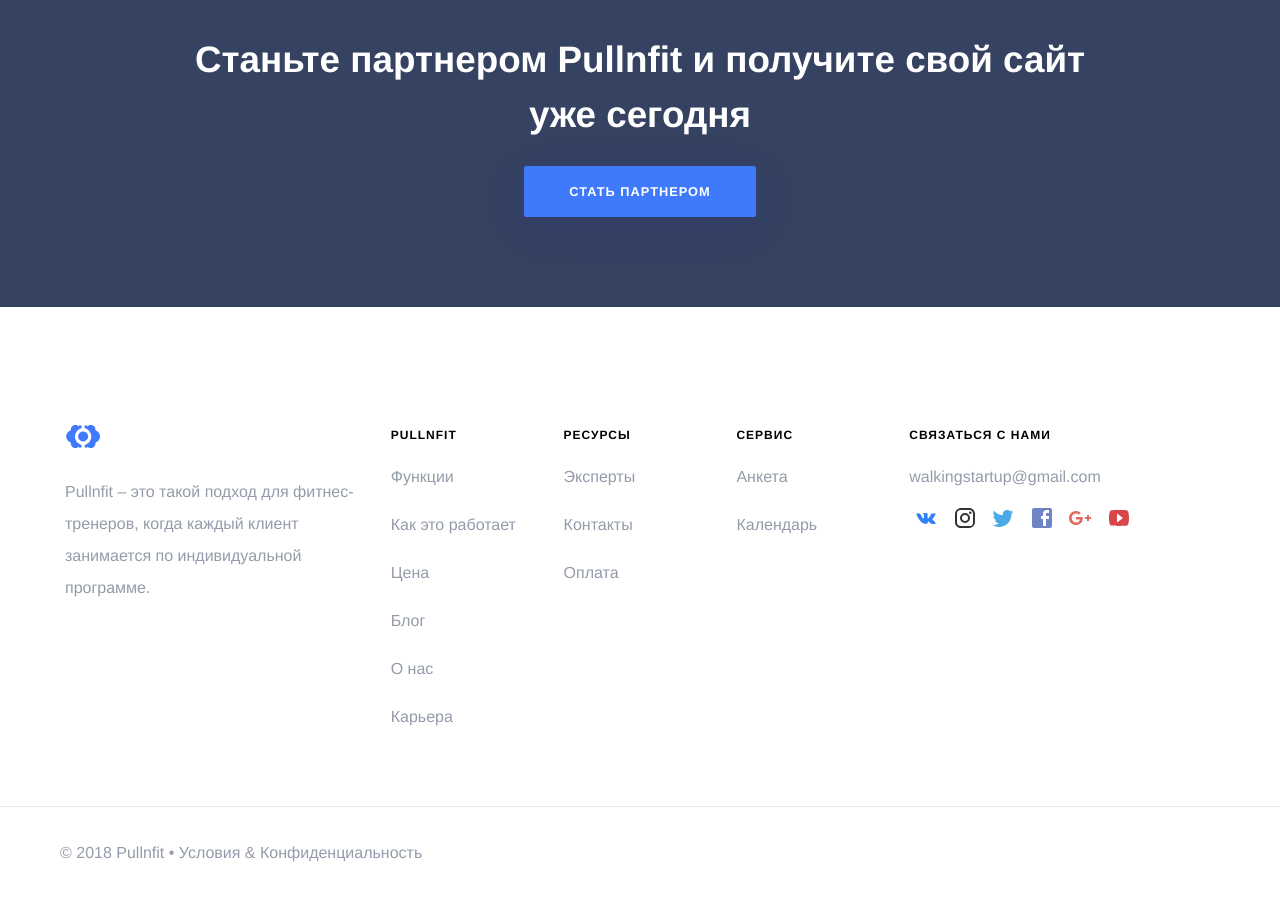
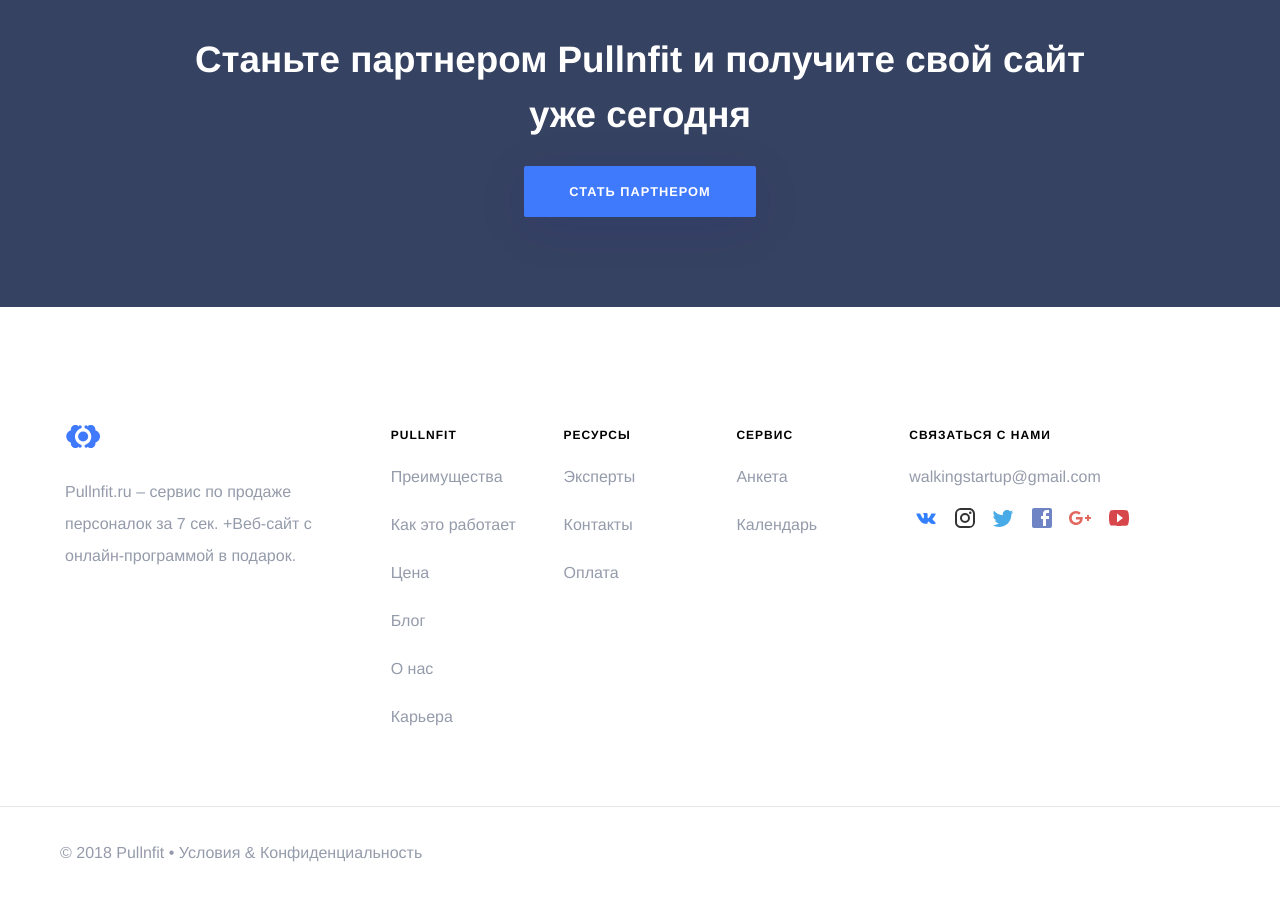
Before and after one commit to RakhimyanTim/adroholic.github.io, a Jekyll site: the page built from pages/index.html, in a window 1280 px wide and 900 px high, scrolled down 3506 px. Built offline with Jekyll 4.4.1, drawn with Linux system fonts in a browser that asks for light colours; some web fonts are replaced.

Commit message:
Update footer.html

```diff
--- a/_includes/navigation/footer.html
+++ b/_includes/navigation/footer.html
@@ -3,11 +3,11 @@
 		<div class="footer-links">
 			<div class="about">
 				{% include navigation/logo.html %}
-				<p>Pullnfit – это такой подход для фитнес-тренеров, когда каждый клиент занимается по индивидуальной программе.</p>
+				<p>Pullnfit.ru – сервис по продаже персоналок за 7 сек. +Веб-сайт с онлайн-программой в подарок.</p>
 			</div>
 			<ul>
 				<li><h4>Pullnfit</h4></li>
-				<li><a href="/features/">Функции</a></li>
+				<li><a href="/features/">Преимущества</a></li>
 				<li><a href="/how-it-works/">Как это работает</a></li>
 				<li><a href="/pricing/">Цена</a></li>
 				<li><a href="/blog/">Блог</a></li>
```
